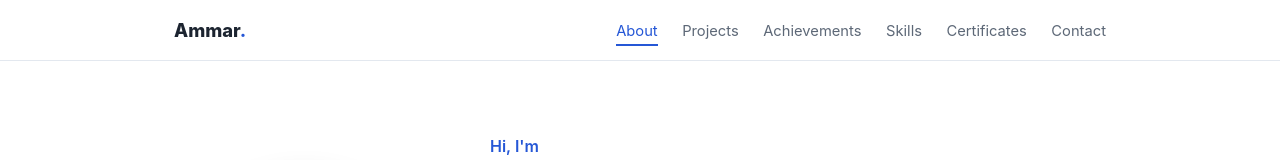
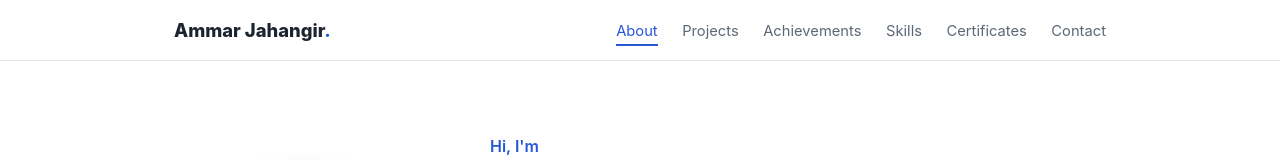
Before and after one commit to ammarcs23/ammarcs23.github.io, a plain HTML site: page index.html in a window 1280 px wide. Shown: the top 160 px of the page. Drawn offline with Linux system fonts and the light colour scheme.

Commit message:
Name Change

```diff
--- a/index.html
+++ b/index.html
@@ -36,7 +36,7 @@
 
   <header class="nav" id="nav">
     <div class="wrap nav-inner">
-      <a href="#top" class="logo">Ammar<span>.</span></a>
+      <a href="#top" class="logo">Ammar Jahangir<span>.</span></a>
       <nav id="menu">
         <a href="#about">About</a>
         <a href="#projects">Projects</a>
```
